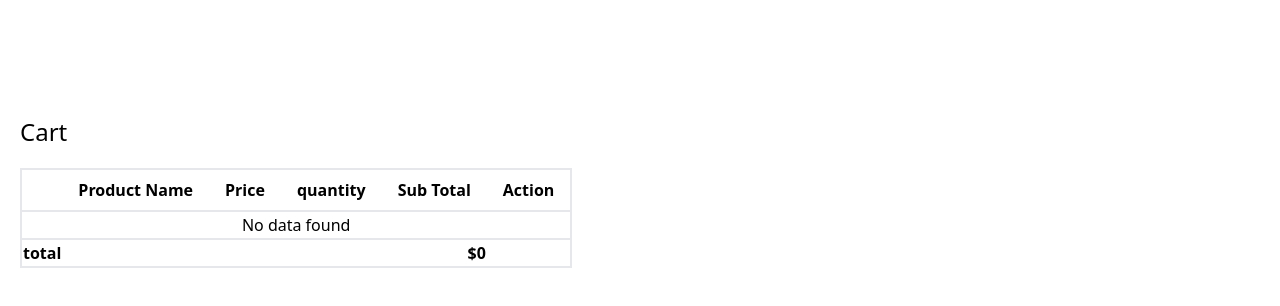
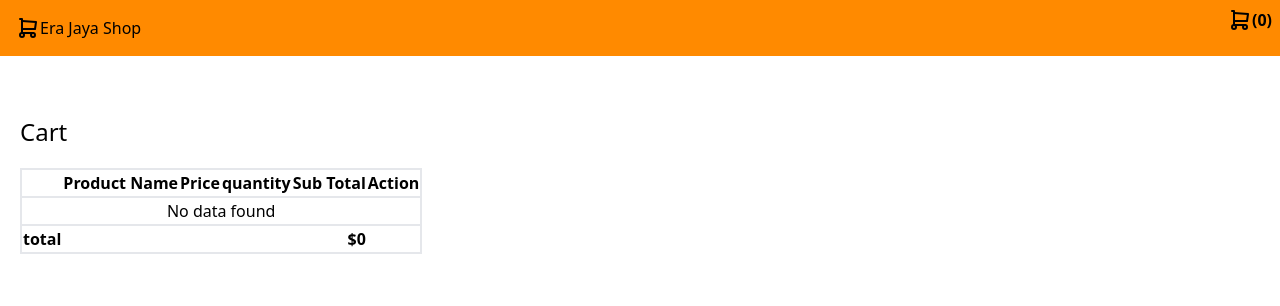
Before and after one commit to HuriatiPutri/erajaya, a Next.js app: page /app/products/cart in a window 1280 px wide. Shown: the top 306 px of the page. Built offline with nearby package versions, Linux system fonts and the light colour scheme.

Commit message:
component button

```diff
--- /dev/null
+++ b/src/component/elements/button/Button.jsx
@@ -0,0 +1,21 @@
+import PropTypes from 'prop-types'
+
+export default function Button ({ children, onClick }) {
+  return (
+    <button
+      onClick={onClick}
+      className="flex flex-row bg-blue-300 hover:bg-blue-700 text-white font-bold py-2 px-4 rounded">
+      {children}
+    </button>
+  )
+}
+
+Button.defaultProps = {
+  children: '',
+  onClick: () => {}
+}
+
+Button.propTypes = {
+  children: PropTypes.node,
+  onClick: PropTypes.func.isRequired
+}
--- a/src/component/elements/header/Header.jsx
+++ b/src/component/elements/header/Header.jsx
@@ -3,22 +3,19 @@ import { IconShoppingCart } from '@tabler/icons-react'
 import { useRouter } from 'next/router'
 import { useContext } from 'react'
 import PropTypes from 'prop-types'
+import Button from '../button/Button'
 
 export default function Header ({ title, components }) {
   const router = useRouter()
   const { cart } = useContext(CartContext)
   return (
-    <div className='p-2 p-1 flex flex-col justify-between bg-orange-500 '>
+    <div className='p-2 p-1' style={{ backgroundColor: '#FF8A00', display: 'flex', flexDirection: 'row', justifyContent: 'space-between' }}>
       <div className="flex flex-row p-2 text-white" onClick={() => router.push('/app/products')}>
         <IconShoppingCart /> <h1 className="text-lg">Era Jaya Shop</h1>
       </div>
       <div className='flex flex-row gap-4'>
         {components}
-        <button
-          onClick={() => router.push('/app/products/cart')}
-          className='flex flex-row bg-orange-500 hover:bg-blue-700 text-white px-4 py-1 rounded-lg'>
-          <IconShoppingCart />({cart.length})
-        </button>
+        <Button onClick={() => router.push('/app/products/cart')}><IconShoppingCart /> ({cart.length})</Button>
       </div>
     </div>
   )
--- a/src/pages/_app.js
+++ b/src/pages/_app.js
@@ -5,14 +5,12 @@ import PropTypes from 'prop-types'
 export default function App ({ Component, pageProps }) {
   return (
     <ContextProvider>
-      {/* <MainLayout> */}
       <Component {...pageProps} />
-      {/* </MainLayout> */}
     </ContextProvider>
   )
 }
 App.defaultProps = {
-  Component: ''
+  Component: {}
 }
 App.propTypes = {
   Component: PropTypes.node,
--- a/src/pages/app/products/[id].jsx
+++ b/src/pages/app/products/[id].jsx
@@ -5,6 +5,7 @@ import { itemsForSearchTest } from '@/constants'
 import { CartContext } from '@/contexts/CartContext/context'
 import { useRouter } from 'next/router'
 import Image from 'next/image'
+import Button from '@/component/elements/button/Button'
 
 export default function Detail () {
   const router = useRouter()
@@ -35,10 +36,8 @@ export default function Detail () {
             <p className='text-gray-400'>{data?.description}</p>
             <p className='text-2xl mt-10'>${data?.price}</p>
             <p className='text-gray-400'>stock:{data?.quantity} pcs</p>
-            <button
-              className='bg-blue-500 hover:bg-blue-700 text-white py-2 px-4 rounded-lg mt-10'
-              onClick={() => onAddToCart(data)}
-            >Add to cart</button>
+            <br />
+            <Button onClick={() => onAddToCart(data)}>Add to Cart</Button>
           </div>
         </div>
         <div>
--- a/src/pages/app/products/cart.jsx
+++ b/src/pages/app/products/cart.jsx
@@ -4,6 +4,7 @@ import { Header } from '@/component/elements/header'
 import { CartContext } from '@/contexts/CartContext/context'
 import { IconTrash } from '@tabler/icons-react'
 import Image from 'next/image'
+import Button from '@/component/elements/button/Button'
 
 const Cart = () => {
   const { cart, setCart, onDeleteCart } = useContext(CartContext)
@@ -49,9 +50,7 @@ const Cart = () => {
     },
     {
       header: 'Action',
-      value: (item) => <button
-        onClick={() => onDeleteCart(item)}
-        className='bg-blue-500 hover:bg-red-700 text-white px-4 py-1 rounded-lg '><IconTrash /></button>
+      value: (item) => <Button onClick={() => onDeleteCart(item)} label='Delete' color='red' ><IconTrash/></Button>
     }
   ]
 
--- a/src/pages/app/products/index.jsx
+++ b/src/pages/app/products/index.jsx
@@ -1,4 +1,5 @@
 import { ProductCard } from '@/component/card/ProductCard'
+import Button from '@/component/elements/button/Button'
 import { Header } from '@/component/elements/header'
 import { itemsForSearchTest } from '@/constants'
 import useDebounce from '@/utils/debounce'
@@ -43,17 +44,13 @@ const Home = () => {
         components={
           <div className='hidden lg:flex center items-center'>
             <input className='p-2 h-10 focus:outline-none border-2 rounded-lg border-slate-100' type="text" placeholder="Search.." onChange={(e) => setSearch(e.target.value)} />
-            <button
-              onClick={handleSearch}
-              className='bg-blue-500 hover:bg-blue-700 text-white ml-2 p-2 rounded-lg'><IconSearch /></button>
+            <Button onClick={handleSearch}><IconSearch /></Button>
           </div>
         }
       />
       <div className='lg:hidden flex flex-row justify-center p-5 bg-blue-200 '>
         <input className='p-2 h-10 focus:outline-none border-2 rounded-lg border-slate-100' type="text" placeholder="Search.." onChange={(e) => setSearch(e.target.value)} />
-        <button
-          onClick={handleSearch}
-          className='bg-blue-500 hover:bg-blue-700 text-white ml-2 p-2 rounded-lg'><IconSearch /></button>
+        <Button onClick={handleSearch}><IconSearch /></Button>
       </div>
       <div className="p-5 grid grid-flow-row-dense gap-2 mt-5 md:grid-cols-5 sm:grid-cols-2 place-items-center">
         {data.length === 0 && <p className='text-center'>No data found</p>}
```
Also changed, not shown: tailwind.config.js (+7 -7 lines), src/component/elements/button/index.js (added).
